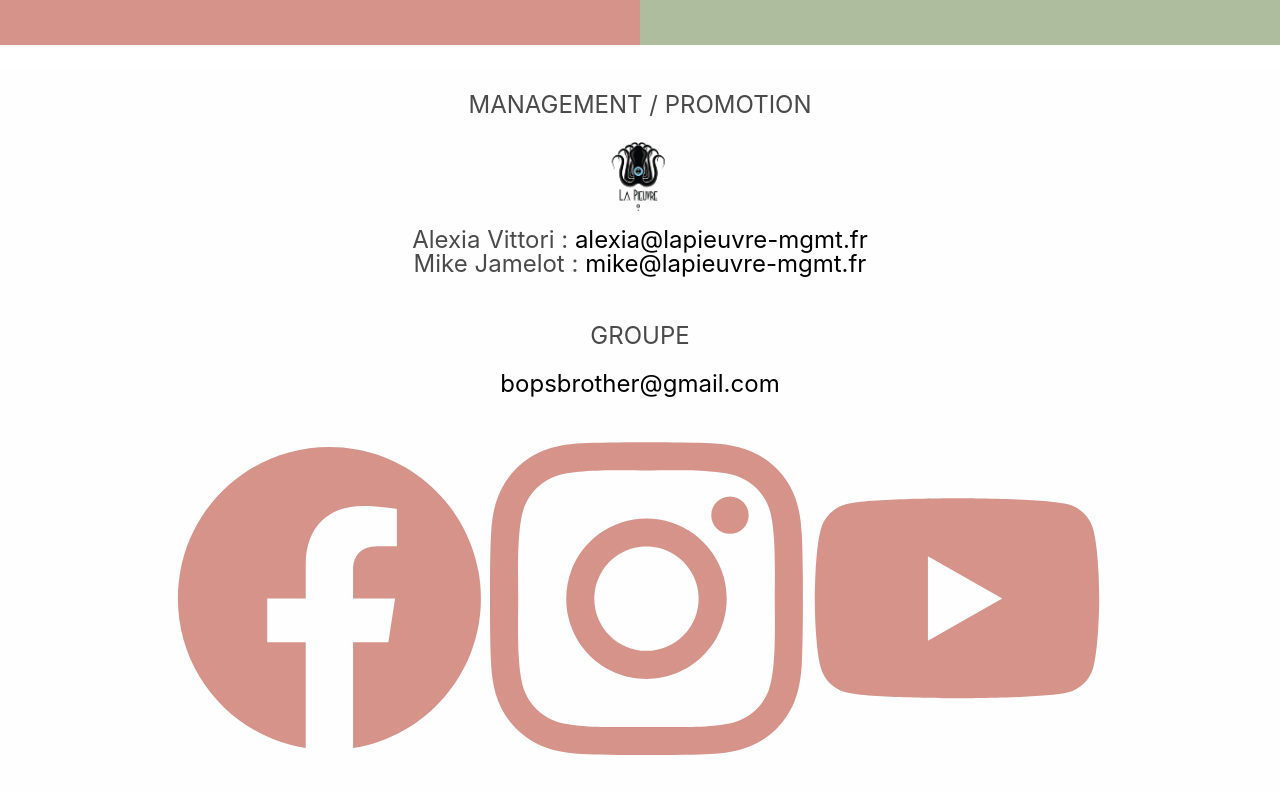
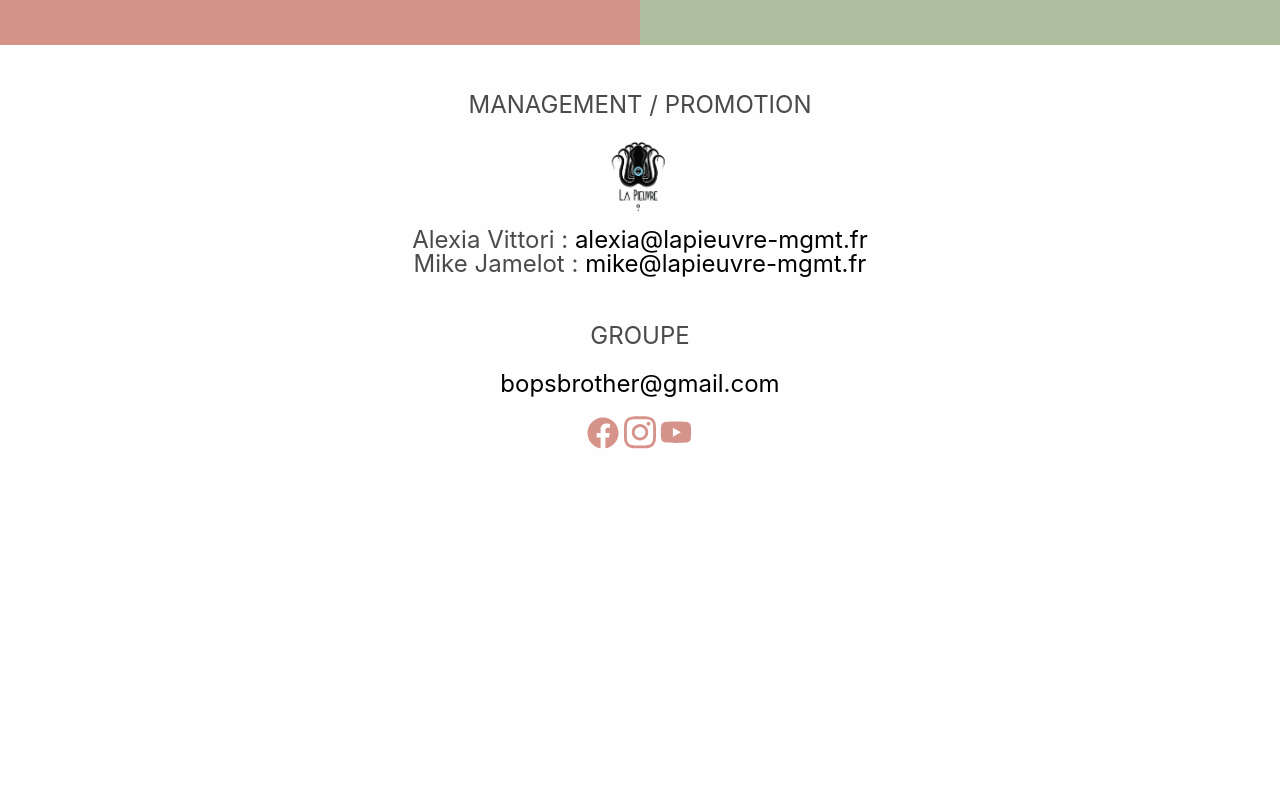
Before and after one commit to sirojinadias/bops, a Gatsby site: page / in a window 1280 px wide. Shown: the part 1716-2509 px from the top of the page. After the commit the page ends 2192 px from the top, so only its background shows below. Built offline with nearby package versions, Linux system fonts and the light colour scheme; Gatsby itself is replaced by a stand-in of ours.

Commit message:
Update contact.js

```diff
--- a/src/components/contact.js
+++ b/src/components/contact.js
@@ -41,7 +41,7 @@ const Contact = () => (
             <a href="mailto:bopsbrother@gmail.com">bopsbrother@gmail.com</a>
           </p>
           <article className="media center">
-            <span className="">
+            <span className="icon is-medium">
               <a
                 href={data.site.siteMetadata.facebook}
                 target="_blank"
@@ -51,7 +51,7 @@ const Contact = () => (
               </a>
             </span>
             &nbsp;
-            <span className="">
+            <span className="icon is-medium">
               <a
                 href={data.site.siteMetadata.instagram}
                 target="_blank"
@@ -61,7 +61,7 @@ const Contact = () => (
               </a>
             </span>
             &nbsp;
-            <span className="">
+            <span className="icon is-medium">
               <a
                 href={data.site.siteMetadata.youtube}
                 target="_blank"
```
